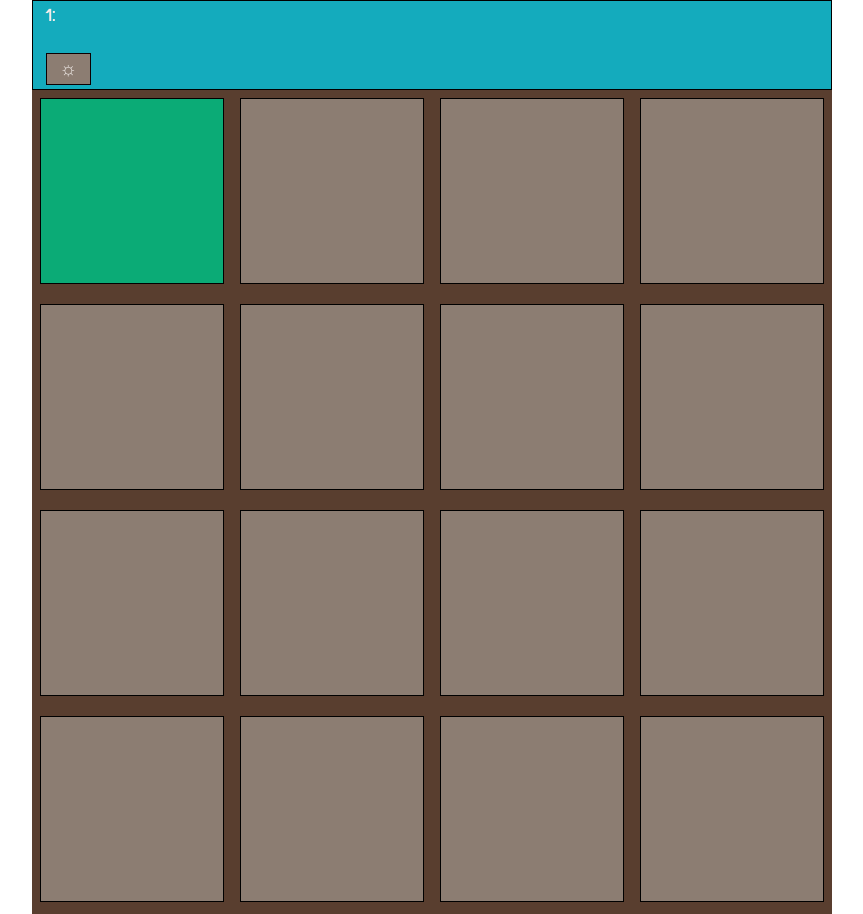
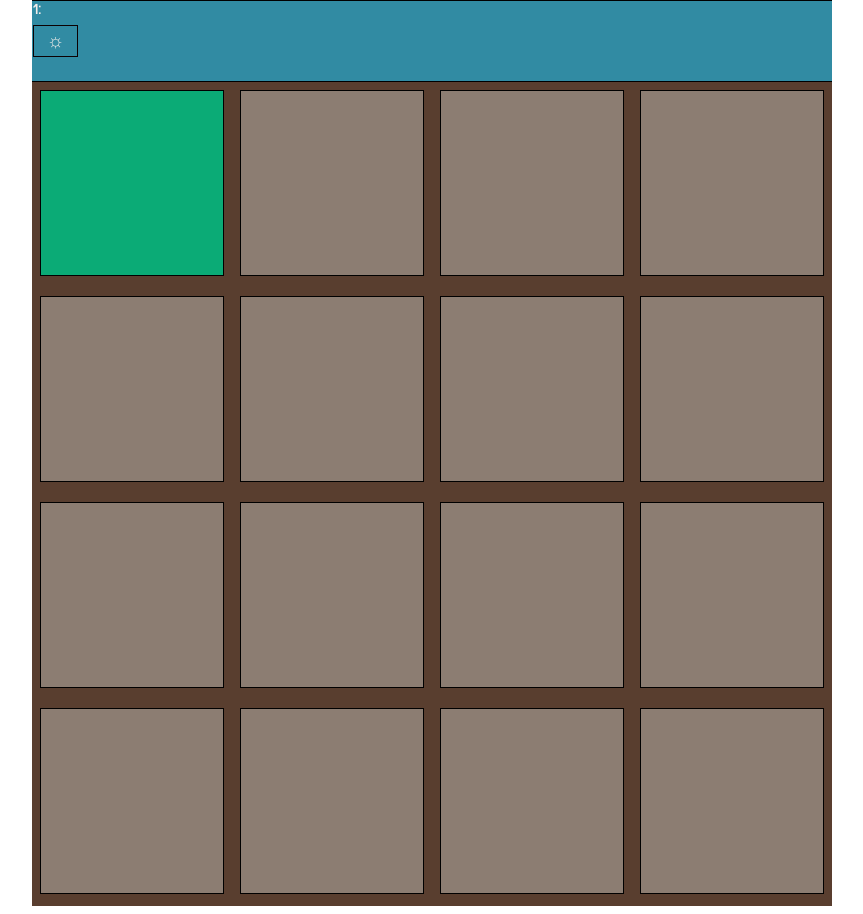
Before and after one commit to CannonFodderr/Sampler, a React (Create React App) app: page / in a window 1280 px wide. Both pictures are taken after a click on the button "Start". Shown: the whole page, without its empty margins (208-1071 px from the left). Built offline with nearby package versions, Linux system fonts and the light colour scheme.

Commit message:
Add waveformDisplay canvas component to HUD

```diff
--- a/src/components/Controls/Controls.css
+++ b/src/components/Controls/Controls.css
@@ -1,3 +1,9 @@
+.controls-wrapper{
+    position: relative;
+    bottom: 0;
+    left: 0;
+    margin: 1vh 0;
+}
 .file-selector-wrapper{
     display: inline;
 }
@@ -6,7 +12,8 @@
     width: fit-content;
     border: 1px solid #0B0002;
     color: #F2EDEA;
-    background-color: #8C7D72;
+    /* background-color: #8C7D72; */
+    background-color: transparent;
     padding: 0.5vh 1vw;
     transition: 0.3s ease-in-out;
     cursor: pointer;
--- a/src/components/Controls/Controls.js
+++ b/src/components/Controls/Controls.js
@@ -8,7 +8,7 @@ const Controls = (props) => {
         let ext = file.name.split('.')[1]
         let validExt = /mp3|wav|m4a/.test(ext)
         if(!validExt) return console.log("Set err msg")
-        return context.updateGridPad(file)
+        return context.updateSources(file)
     }
     const renderFileInput = () => {
         const openFileSelector = (e) => {
--- a/src/components/Hud/Hud.css
+++ b/src/components/Hud/Hud.css
@@ -1,33 +1,9 @@
 .hud-wrapper{
     height: 10vh;
     background: #14ABBD;
-    padding: 0.5vh 1vw;
+    /* padding: 0.5vh 1vw; */
     font-family: 'Orbitron', sans-serif;
     display: grid;
     grid-template-rows: 2fr 1fr;
     border: 1px solid black;
 }
-.pad-name{
-    font-size: 100%;
-}
-
-.hud-top{
-    height: fit-content;
-}
-.hud-bottom{
-    display: flex;
-}
-.pad-name{
-    margin: 0;
-}
-
-.ctl-item-wrapper{
-    display: inline-flex;
-    margin-right: 1vw;
-    height: 100%;
-}
-.ctl-item{
-    font-size: 100%;
-    margin-right: 0.5vw;
-    padding: 1vh 1vw;
-}
--- a/src/components/Hud/Hud.js
+++ b/src/components/Hud/Hud.js
@@ -1,23 +1,13 @@
-import React, {useContext} from 'react';
+import React from 'react';
 import './Hud.css';
 import Colors from '../../Config/ColorScheme';
-import {Context} from '../../contexts/SamplerContext';
-import Controls from '../Controls/Controls';
+import WaveformDisplay from '../WaveformDisplay/WaveformDisplay';
 
 export default () => {
-    const context = useContext(Context);
-    let editToggleText = context.editMode ? '◄' : '☼';
-    let selectedSource = context.sources[context.selectedPad] ? context.sources[context.selectedPad] : 'Empty'
+    // const context = useContext(Context);
     return(
         <div className="hud-wrapper" style={{backgroundColor: Colors.lightblue, color: Colors.white}}>
-            <div className="hud-top">
-            <h2 className="pad-name">{context.selectedPad + 1}: {selectedSource.name}</h2>
-            </div>
-            <div className="hud-bottom">
-                <div className="ctl-item-wrapper">
-                    <Controls editToggleText={editToggleText}/>
-                </div>
-            </div>
+            <WaveformDisplay />
         </div>
     )
 }
--- a/src/components/PadEditor/PadEditor.css
+++ b/src/components/PadEditor/PadEditor.css
@@ -1,5 +1,5 @@
 .editor-wrapper{
     display: grid;
     grid-template-rows: 1fr 1fr 1fr 1fr;
-    grid-template-columns: 1fr 1fr 1fr 1fr;
+    grid-template-columns: 1fr 1fr;
 }
--- /dev/null
+++ b/src/components/WaveformDisplay/WaveformDisplay.js
@@ -0,0 +1,46 @@
+import React, {useContext, useRef, useEffect} from 'react';
+import {Context} from '../../contexts/SamplerContext';
+import Colors from '../../Config/ColorScheme';
+import Controls from '../Controls/Controls';
+
+export default () => {
+    const context = useContext(Context);
+    const canvasRef = useRef(null)
+    const draw = () => {
+        let canvas = canvasRef.current;
+        let c = canvas.getContext('2d');
+        c.clearRect(0, 0, canvas.width, canvas.height);
+        let sourceAvailable = context.sources[context.selectedPad];
+        if(!sourceAvailable || !sourceAvailable.waveformData) return;
+        let data = sourceAvailable.waveformData;
+        let step = Math.ceil(data.length / canvas.width);
+        let amp = canvas.height / 2;
+        c.fillStyle = Colors.black;
+        for(var i=0; i < canvas.width; i++){
+            var min = 1.0;
+            var max = -1.0;
+            for (var j=0; j<step; j++) {
+                var datum = data[(i*step)+j];
+                if (datum < min)
+                    min = datum;
+                if (datum > max)
+                    max = datum;
+            }
+            c.fillRect(i,(1+min)*amp,1,Math.max(1,(max-min)*amp));
+        }
+    }
+    useEffect(() => {
+            draw()
+    })
+    let editToggleText = context.editMode ? '◄' : '☼';
+    let selectedSource = context.sources[context.selectedPad] ? context.sources[context.selectedPad] : 'Empty'
+    return <div>
+            <canvas
+            id="waveformDisplay"
+            ref={canvasRef}
+            style={{backgroundColor: Colors.blue, width: "100%", height: "10vh", position: "absolute", left: 0}}
+            />
+            <h5 style={{position: "relative", top: 0, margin: 0}} className="pad-name">{context.selectedPad + 1}: {selectedSource.name}</h5>
+            <Controls editToggleText={editToggleText} />
+        </div>
+}
--- a/src/contexts/Config/AudioInitialState.js
+++ b/src/contexts/Config/AudioInitialState.js
@@ -6,5 +6,6 @@ export default {
     gridPadsArr: [],
     editMode: false,
     sources: {},
-    selectedPad: 0
+    selectedPad: 0,
+    analyser: null
 }
--- a/src/contexts/SamplerContext.js
+++ b/src/contexts/SamplerContext.js
@@ -21,6 +21,11 @@ export function SamplerContextStore(props) {
         let ctx = !state.ctx ? new AudioContext() : null
         return setState({...state, ctx})
     }
+    const createAnalyser = () =>{
+        let analyser = state.ctx.createAnalyser();
+        analyser.connect(state.ctx.destination);
+        setState({...state, analyser});
+    }
     const generateGrid = () => {
         let gridPadsArr = []
         for(let i = 0; i < state.numPads; i++){
@@ -33,13 +38,14 @@ export function SamplerContextStore(props) {
         let editMode = !state.editMode;
         return setState({...state, editMode })
     }
-    const updateGridPad = (file) => {
+    const updateSources = (file) => {
         let reader = new FileReader();
         reader.onload = e => {
             state.ctx.decodeAudioData(e.target.result, (buffer) => {
                 let sourcesList = {...state.sources}
                 let name = file.name.split('.')[0]
-                sourcesList[state.selectedPad] = {buffer: buffer, name, isPlaying: false}
+                let waveformData = buffer.getChannelData(0)
+                sourcesList[state.selectedPad] = {buffer: buffer, name, isPlaying: false, waveformData}
                 setState({...state, sources: sourcesList})
             })
         }
@@ -80,13 +86,16 @@ export function SamplerContextStore(props) {
             setState({...state, gridPadsArr: newPadsArr});
         }
     }
-    useEffect(() => { if(state.gridPadsArr.length < 1) return generateGrid() })
-    console.log(state)
+    useEffect(() => {
+        if(state.gridPadsArr.length < 1) generateGrid()
+        if(state.ctx && !state.analyser) createAnalyser()
+    })
+    // console.log(state)
     return <Context.Provider value={{
         ...state,
         setCTX,
         toggleEditMode,
-        updateGridPad,
+        updateSources,
         handlePadClick,
         clearSelectedPad,
         updateEditorData
```
